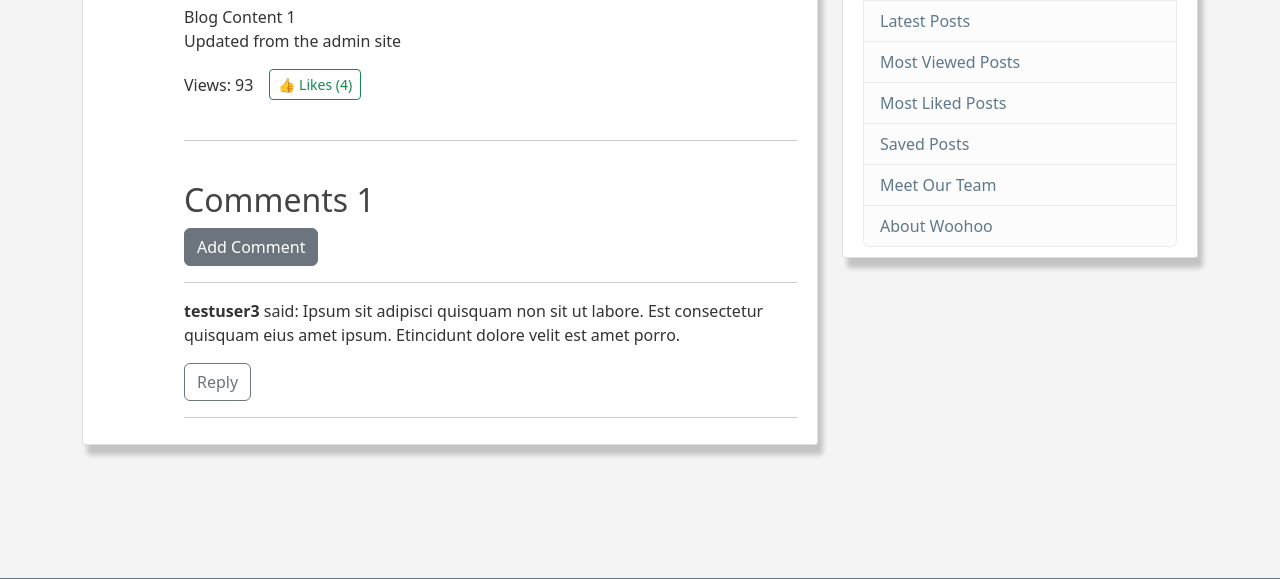
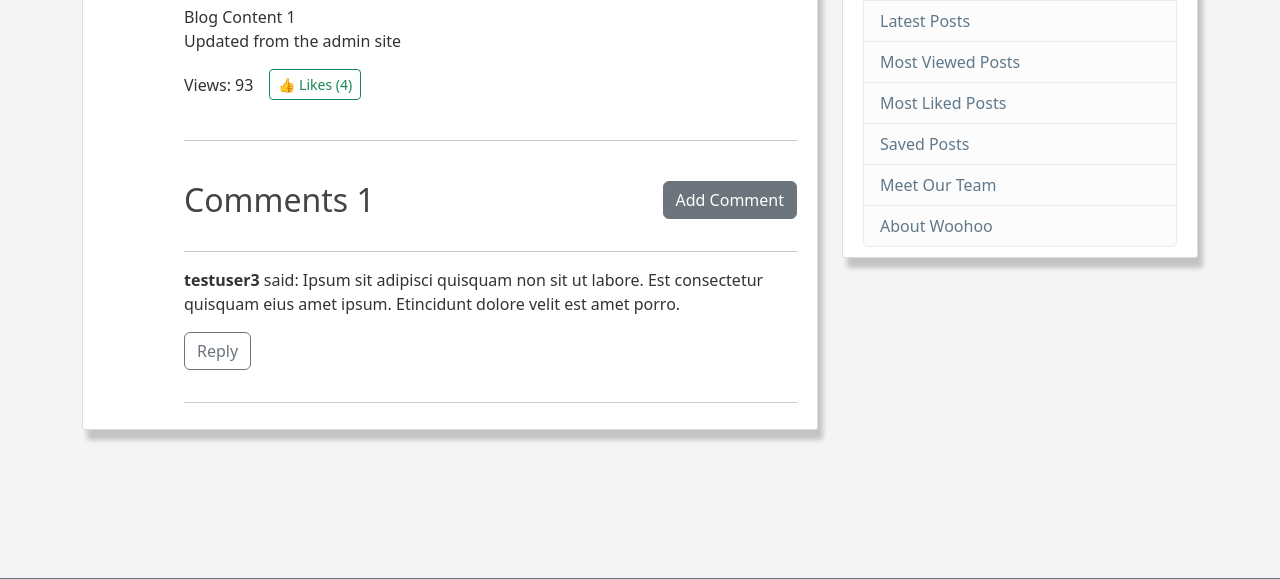
Before and after one commit to vsredshift/woohoo, a Django app: page /blog/post/1/ in a window 1280 px wide. Shown: the part 214-793 px from the top of the page. Run offline with Django 5.2, Linux system fonts and the light colour scheme; a user stored in the database is signed in; data comes from the database, SQL or seed files in the repository; both versions use the stored data as it was after the commit; some libraries are stand-ins or nearby versions.

Commit message:
modify some styles

```diff
--- a/blog/static/blog/style.css
+++ b/blog/static/blog/style.css
@@ -11,7 +11,8 @@
   --text-highlight: rgb(180, 165, 31);
 }
 
-html, body {
+html,
+body {
   height: 100vh;
   margin: 0;
 }
@@ -192,16 +193,27 @@ a.article-title:hover {
   color: var(--primary-color);
 }
 
+.comment-header {
+  display: flex;
+  flex-direction: row;
+  justify-content: space-between;
+}
+
 .comment {
   margin-left: 0;
   padding-left: 0;
 }
 
 .comment .reply {
-  margin-left: 20px;  /* Indent nested replies */
+  margin-left: 50px; /* Indent nested replies */
 }
 
 .btn-comment-reply {
   border-color: var(--bg-steel);
   color: var(--bg-steel);
 }
+
+.reply-btn {
+  display: inline-block;
+
+}
--- a/blog/templates/blog/base.html
+++ b/blog/templates/blog/base.html
@@ -25,7 +25,10 @@
       <div class="row">
         <div class="col-md-8">
           {% if messages %} {% for message in messages %}
-          <div class="alert alert-{{message.tags}}">{{message}}</div>
+          <div class="alert alert-{{message.tags}} alert-dismissible fade show">
+            {{message}}
+            <button type="button" class="btn-close" data-bs-dismiss="alert" aria-label="Close"></button>
+          </div>
           {% endfor %} {% endif %} {% block content %}{% endblock content %}
         </div>
         {% if not hide_sidebar %}
--- a/blog/templates/blog/post_detail.html
+++ b/blog/templates/blog/post_detail.html
@@ -54,6 +54,7 @@
     <hr>
     <br>
 
+    <div class="comment-header">
       {% if post.comments.count == 0 %}
         <h4 class="mb-3">No Comments Yet.</h4>
       {% else %}
@@ -61,12 +62,14 @@
       {% endif %}
 
       {% comment %} Comment Form {% endcomment %}
-    <button id="add-comment-button" class="btn btn-secondary">Add Comment</button>
+      <button id="add-comment-button" class="btn btn-secondary mb-3">Add Comment</button>
+    </div>
+
     <div id="add-comment-form" style="display:none;">
       <form method="POST">
         {% csrf_token %}
         {{form|crispy}}
-        <button type="submit" class="btn btn-primary">Submit Comment</button>
+        <button type="submit" class="btn btn-primary mb-2">Submit Comment</button>
       </form>
     </div>
 
@@ -80,7 +83,7 @@
         </p>
 
         {% comment %} Button to toggle reply form {% endcomment %}
-        <button class="btn btn-outline-secondary reply-btn" data-comment-id={{comment.id}}>Reply</button>
+        <button class="btn btn-outline-secondary reply-btn mb-3" data-comment-id={{comment.id}}>Reply</button>
 
         {# Form to reply to comments #}
         <div id="reply-form-{{ comment.id }}" style="display:none;">
@@ -88,7 +91,7 @@
             {% csrf_token %}
             {{ form|crispy }}
             <input type="hidden" name="parent_comment" value="{{ comment.id }}">
-            <button type="submit" class="btn btn-secondary">Submit Reply</button>
+            <button type="submit" class="btn btn-primary mb-2">Submit Reply</button>
           </form>
         </div>
 
@@ -118,6 +121,12 @@
   document
     .getElementById("add-comment-button")
     .addEventListener("click", function () {
+      if (this.textContent === "Cancel") {
+        this.textContent = "Add Comment"
+      } else {
+        this.textContent = "Cancel";
+      }
+
       var form = document.getElementById("add-comment-form");
       if (form.style.display === "none") {
         form.style.display = "block";
@@ -138,6 +147,11 @@
       } else {
         replyForm.style.display = "none";
       }
+      if (this.textContent === "Cancel") {
+        this.textContent = "Reply"
+      } else {
+        this.textContent = "Cancel";
+      }
     });
   });
 </script>
```
Also changed, not shown: db.sqlite3, media/profile_pics/female-young-3.jpg (added), media/profile_pics/female-young-3_OQsXil1.jpg (added), media/profile_pics/man-young-1.jpg (added). Lines whose indentation alone changed are shown as unchanged.
